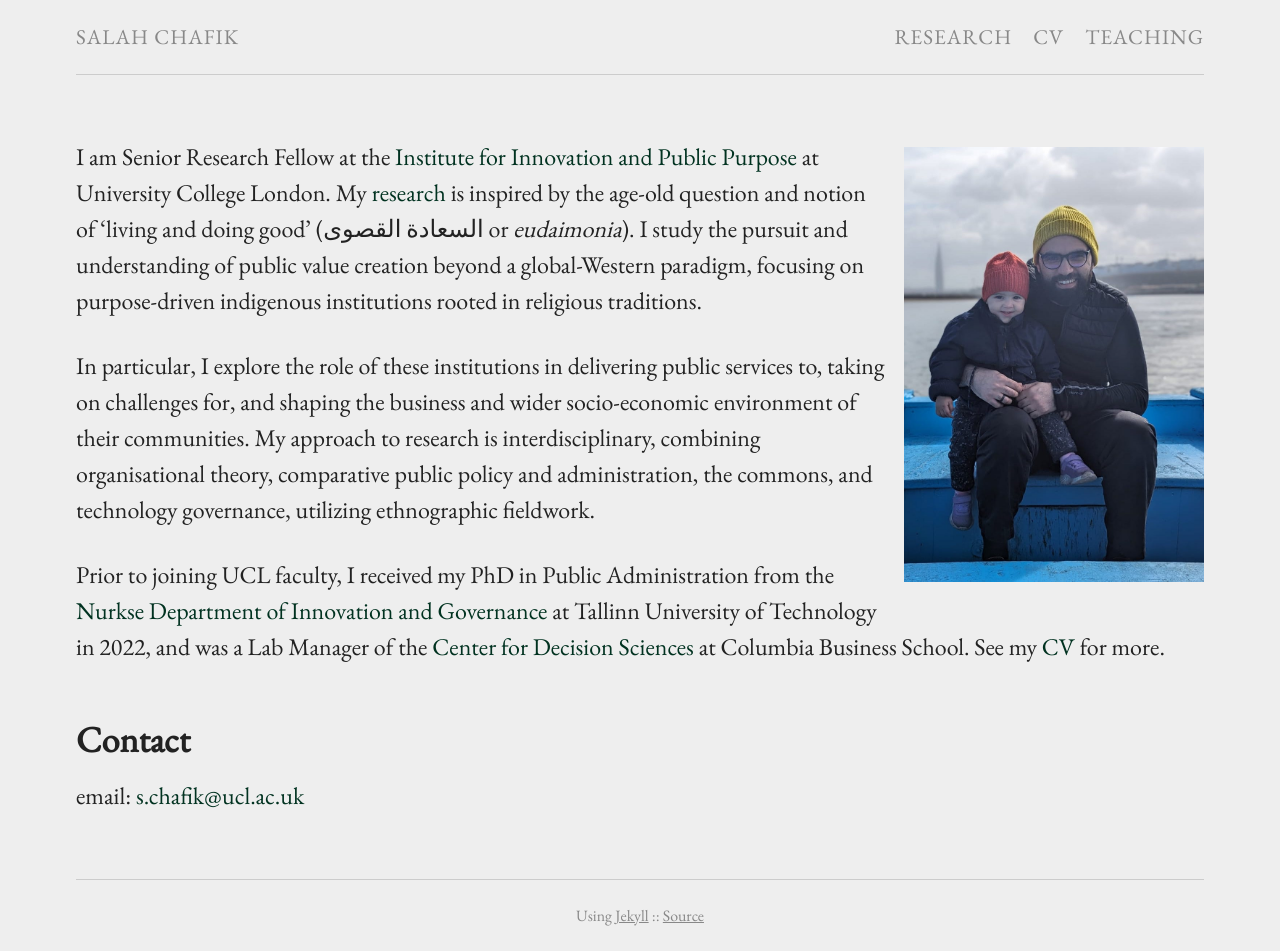
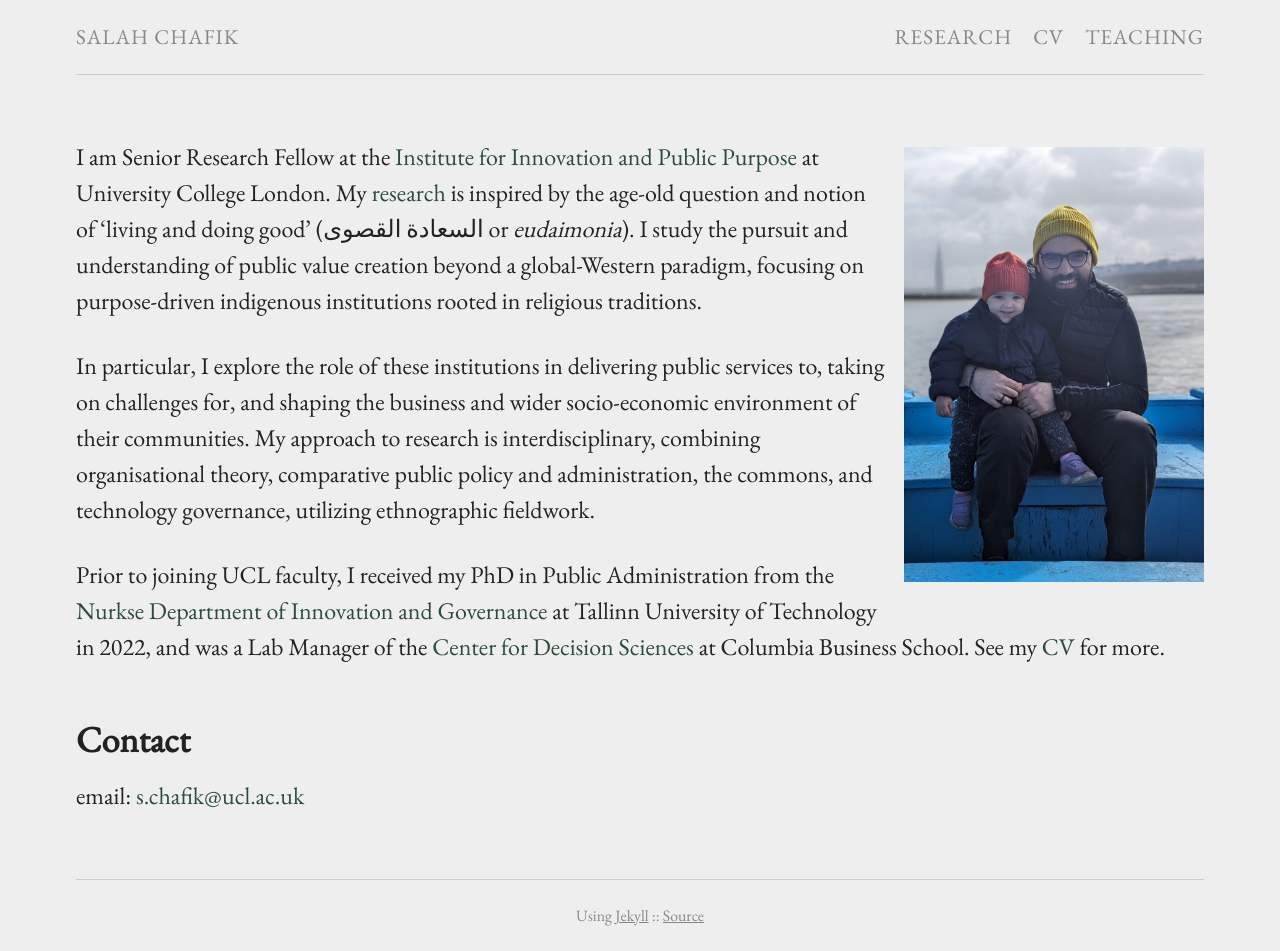
Before and after one commit to schafik/schafik.github.io, a Jekyll site: the page built from index.md, in a window 1280 px wide. Built offline with Jekyll 4.4.1, drawn with Linux system fonts in a browser that asks for light colours; comment, search, counter and statistics services are not loaded.

Commit message:
Update main.scss

```diff
--- a/css/main.scss
+++ b/css/main.scss
@@ -18,7 +18,7 @@ $grey-vdark: #222;
 $blue:       #0091ed;
 $orange:     #ca6c18;
 $red:        #b01c2e;
-$green:      #013220;
+$green:      #2C4C3B;
 
 $background:        $grey-vlight;
 $dark-background:   darken($background, 5%);
```
